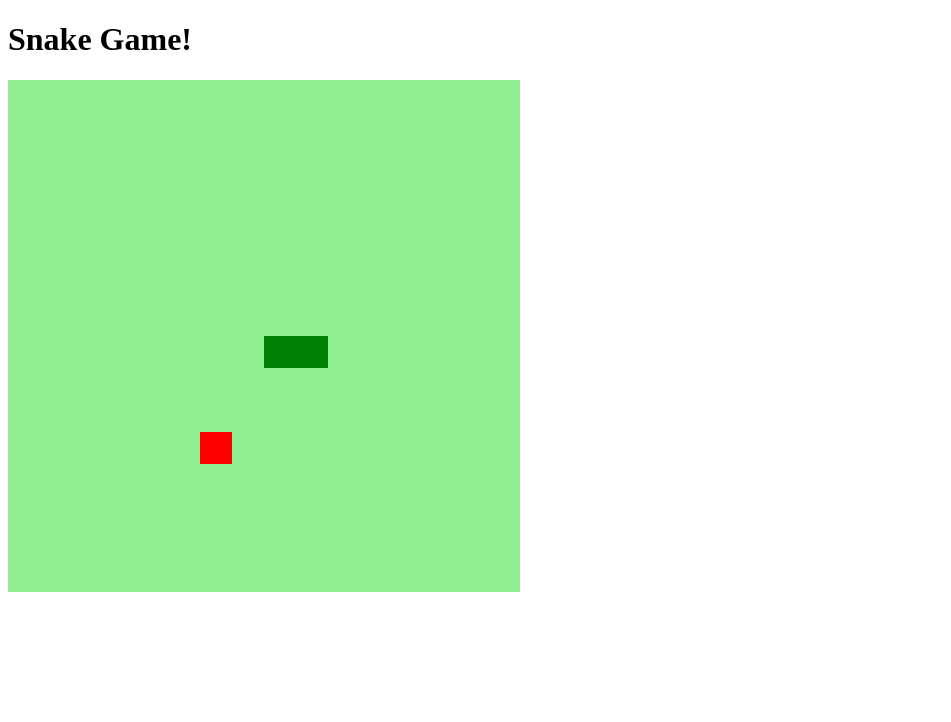
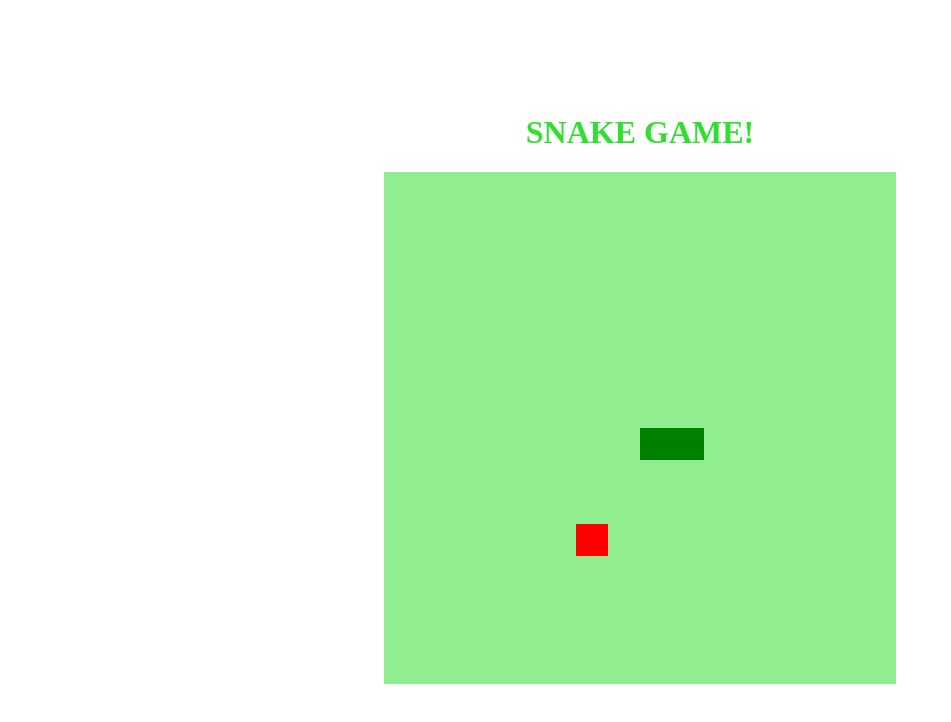
Before and after one commit to cfabbrijr/ProjetoJogoCobrinha, a plain HTML site: page index.html in a window 1280 px wide. Shown: the whole page, without its empty margins (0-951 px from the left). Drawn offline with Linux system fonts and the light colour scheme.

Commit message:
adicionado estilização ao body

```diff
--- a/index.html
+++ b/index.html
@@ -9,7 +9,7 @@
     <title>Snake Game</title>
 </head>
 <body>
-    <h1>Snake Game!</h1>
+    <h1>SNAKE GAME!</h1>
     <canvas id="snake" width="512" height="512"></canvas>
 </body>
 </html>
--- a/style.css
+++ b/style.css
@@ -0,0 +1,9 @@
+body {
+    height: 95vh;
+    width: 95;
+    display: flex;
+    justify-content: center;
+    align-items: center;
+    flex-direction: column;
+    color: rgb(49, 223, 49);
+}
```
